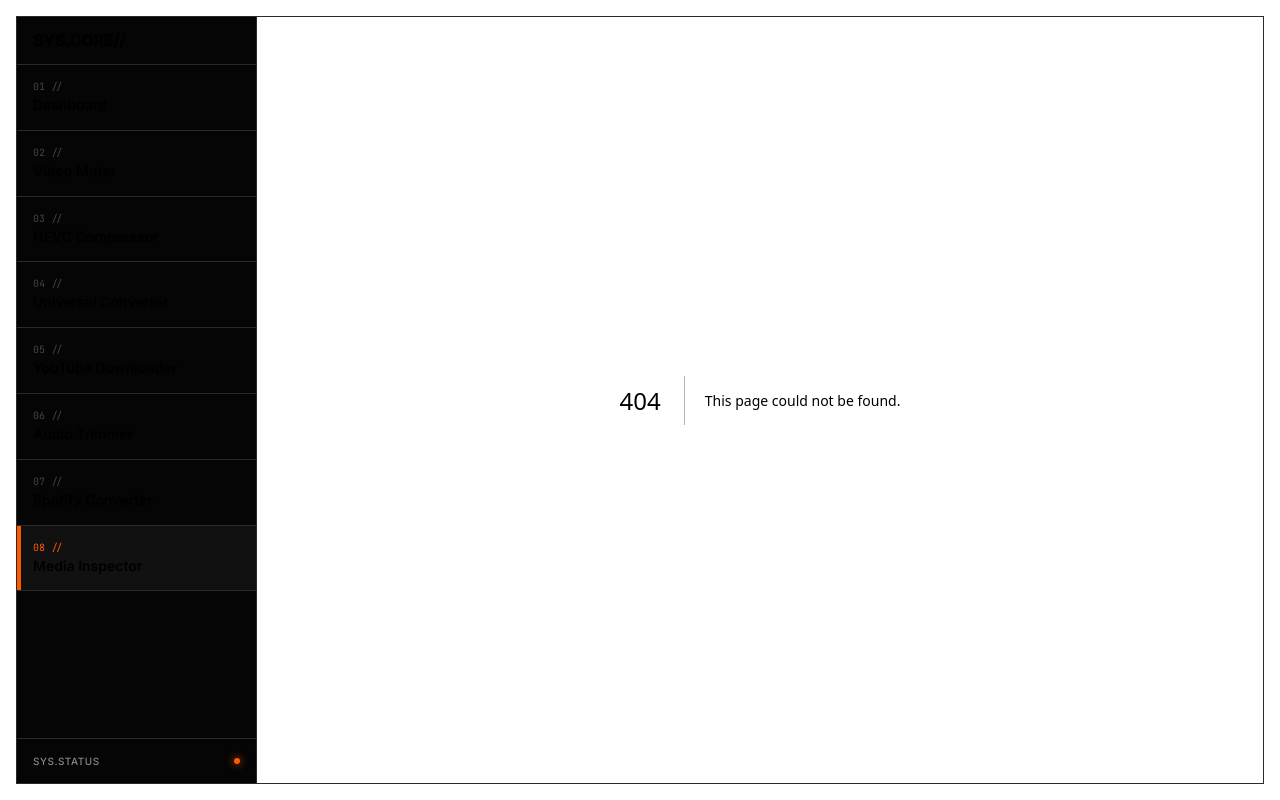
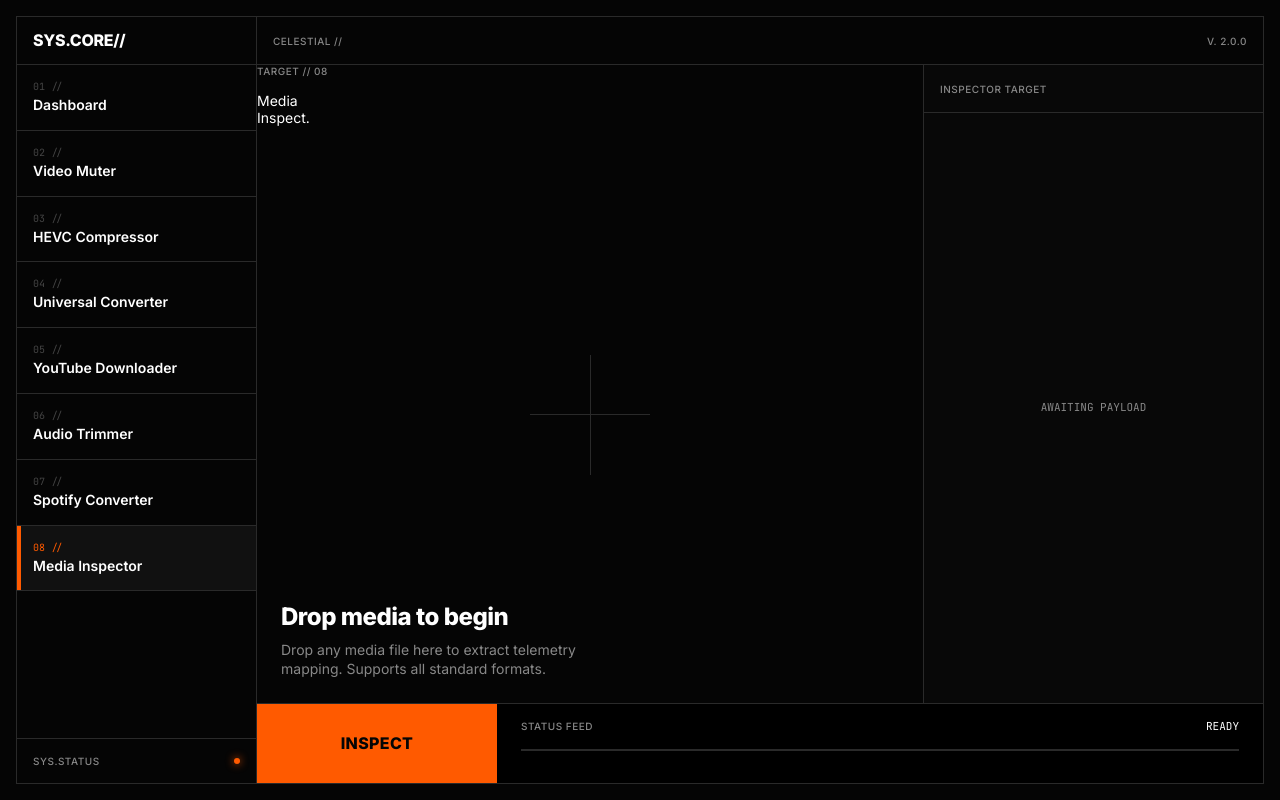
Before and after one commit to aradhyjain107/celestial-media-hub, a Next.js app: page /tools/inspector in a window 1280 px wide. Before the commit this address had no page. Built offline with nearby package versions, Linux system fonts and the light colour scheme.

Commit message:
feat: Media Inspector page — verified against design

```diff
--- /dev/null
+++ b/app/tools/inspector/page.tsx
@@ -0,0 +1,169 @@
+'use client'
+
+import React, { useState } from 'react';
+import { FileDropzone } from '../../components/ui/FileDropzone';
+
+interface InspectResult {
+  filename: string;
+  size: number;
+  format?: string;
+  duration?: number;
+  videoCodec?: string;
+  resolution?: string;
+  frameRate?: number;
+  bitrate?: number;
+  audioCodec?: string;
+  audioChannels?: number;
+  sampleRate?: number;
+  createdAt?: string;
+}
+
+export default function MediaInspector() {
+  const [status, setStatus] = useState<'READY' | 'ANALYZING...' | 'COMPLETE' | 'ERROR'>('READY');
+  const [errorMsg, setErrorMsg] = useState<string | null>(null);
+  const [data, setData] = useState<InspectResult | null>(null);
+  const [rawJson, setRawJson] = useState<string>('');
+
+  const formatBytes = (bytes?: number) => bytes ? `${(bytes / 1024 / 1024).toFixed(2)} MB` : '—';
+  const formatSecs = (secs?: number) => secs ? `${secs.toFixed(2)}s` : '—';
+
+  const handleDrop = async (files: File[]) => {
+    if (files.length === 0) return;
+    setStatus('ANALYZING...');
+    setErrorMsg(null);
+    setData(null);
+    setRawJson('');
+
+    const formData = new FormData();
+    formData.append('file', files[0]);
+
+    try {
+      const res = await fetch((process.env.NEXT_PUBLIC_API_BASE_URL ?? '') + '/api/inspect', {
+        method: 'POST',
+        body: formData,
+      });
+
+      const json = await res.json();
+
+      if (!res.ok) {
+        throw new Error(json.error || 'Failed to inspect file');
+      }
+
+      setData(json.metadata);
+      setRawJson(JSON.stringify(json.metadata, null, 2));
+      setStatus('COMPLETE');
+
+    } catch (err: any) {
+      setErrorMsg(err.message);
+      setStatus('ERROR');
+    }
+  };
+
+  const handleClear = () => {
+    setStatus('READY');
+    setErrorMsg(null);
+    setData(null);
+    setRawJson('');
+  };
+
+  const copyJson = () => {
+    if (rawJson) {
+      navigator.clipboard.writeText(rawJson);
+    }
+  };
+
+  return (
+    <>
+      <div className="top-utility-bar grid-line-bottom">
+        <div className="left-stats">
+          <span className="tiny-label">CELESTIAL //</span>
+        </div>
+        <div className="right-actions">
+          <span className="tiny-label">V. 2.0.0</span>
+        </div>
+      </div>
+
+      <div className="workspace">
+        <div className="dropzone-container">
+          <div className="tool-header">
+            <div className="tiny-label" style={{ marginBottom: '16px' }}>TARGET // 08</div>
+            <h2 className="tool-title">Media<br/>Inspect.</h2>
+          </div>
+
+          <FileDropzone
+            onFilesSelected={handleDrop}
+            multiple={false}
+            formatsListText="Drop any media file here to extract telemetry mapping. Supports all standard formats."
+          />
+        </div>
+
+        <aside className="options-panel grid-line-left">
+          <div className="options-header grid-line-bottom">
+            <span className="tiny-label">INSPECTOR TARGET</span>
+          </div>
+
+          <div className="options-scroll">
+            {status === 'READY' && (
+              <div className="flex flex-col gap-4 items-center justify-center h-full text-[#444444]">
+                <span className="mono-data">AWAITING PAYLOAD</span>
+              </div>
+            )}
+
+            {status === 'ANALYZING...' && (
+              <div className="flex flex-col gap-4 items-center justify-center h-full" style={{ color: 'var(--accent)' }}>
+                <span className="mono-data">ANALYZING...</span>
+              </div>
+            )}
+
+            {status === 'ERROR' && (
+              <div className="flex flex-col gap-4 text-red-500">
+                <span className="mono-data">ERROR:</span>
+                <span className="mono-data break-all">{errorMsg}</span>
+              </div>
+            )}
+
+            {status === 'COMPLETE' && data && (
+              <div className="flex flex-col gap-6 w-full">
+                <div className="form-group gap-2 w-full">
+                  <div className="flex flex-col border-b border-[#2a2a2a] py-2 w-full"><span className="tiny-label">Filename</span> <span className="mono-data mt-1">{data.filename || '—'}</span></div>
+                  <div className="flex flex-col border-b border-[#2a2a2a] py-2 w-full"><span className="tiny-label">File Size</span> <span className="mono-data mt-1">{formatBytes(data.size)}</span></div>
+                  <div className="flex flex-col border-b border-[#2a2a2a] py-2 w-full"><span className="tiny-label">Format</span> <span className="mono-data mt-1">{data.format || '—'}</span></div>
+                  <div className="flex flex-col border-b border-[#2a2a2a] py-2 w-full"><span className="tiny-label">Duration</span> <span className="mono-data mt-1">{formatSecs(data.duration)}</span></div>
+                  <div className="flex flex-col border-b border-[#2a2a2a] py-2 w-full"><span className="tiny-label">Video Codec</span> <span className="mono-data mt-1">{data.videoCodec || '—'}</span></div>
+                  <div className="flex flex-col border-b border-[#2a2a2a] py-2 w-full"><span className="tiny-label">Resolution</span> <span className="mono-data mt-1">{data.resolution || '—'}</span></div>
+                  <div className="flex flex-col border-b border-[#2a2a2a] py-2 w-full"><span className="tiny-label">Frame Rate</span> <span className="mono-data mt-1">{data.frameRate ? `${data.frameRate} fps` : '—'}</span></div>
+                  <div className="flex flex-col border-b border-[#2a2a2a] py-2 w-full"><span className="tiny-label">Bitrate</span> <span className="mono-data mt-1">{data.bitrate ? `${Math.round(data.bitrate / 1000)} kbps` : '—'}</span></div>
+                  <div className="flex flex-col border-b border-[#2a2a2a] py-2 w-full"><span className="tiny-label">Audio Codec</span> <span className="mono-data mt-1">{data.audioCodec || '—'}</span></div>
+                  <div className="flex flex-col border-b border-[#2a2a2a] py-2 w-full"><span className="tiny-label">Audio Channels</span> <span className="mono-data mt-1">{data.audioChannels || '—'}</span></div>
+                  <div className="flex flex-col border-b border-[#2a2a2a] py-2 w-full"><span className="tiny-label">Sample Rate</span> <span className="mono-data mt-1">{data.sampleRate ? `${data.sampleRate} Hz` : '—'}</span></div>
+                  <div className="flex flex-col py-2 w-full"><span className="tiny-label">Created At</span> <span className="mono-data mt-1">{data.createdAt || '—'}</span></div>
+                </div>
+
+                <div className="flex flex-col gap-4 mt-4 mb-16">
+                  <button onClick={copyJson} className="action-btn" style={{ width: '100%', height: '40px', fontSize: '13px', background: '#2a2a2a', color: '#fff' }}>COPY JSON</button>
+                  <button onClick={handleClear} className="action-btn" style={{ width: '100%', height: '40px', fontSize: '13px', background: 'transparent', border: '1px solid #2a2a2a', color: '#888' }}>CLEAR</button>
+                </div>
+              </div>
+            )}
+          </div>
+        </aside>
+      </div>
+
+      <div className="progress-section grid-line-top">
+        <button className="action-btn grid-line-right" onClick={() => { if(status === 'COMPLETE') handleClear() }}>
+          {status === 'COMPLETE' ? 'RESET' : 'INSPECT'}
+        </button>
+
+        <div className="progress-track-area">
+          <div className="progress-meta">
+            <span className="tiny-label">STATUS FEED</span>
+            <span className="mono-data" style={{ color: status === 'ERROR' ? '#ef4444' : 'inherit' }}>{status}</span>
+          </div>
+          <div className="track">
+            <div className="fill" style={{ width: status === 'COMPLETE' ? '100%' : status === 'ANALYZING...' ? '50%' : '0%' }}></div>
+          </div>
+        </div>
+      </div>
+    </>
+  );
+}
```
Also changed, not shown: tests/screenshots/baseline/media-inspector.png, 1 other file (tests, documents, lock files or other folders).
